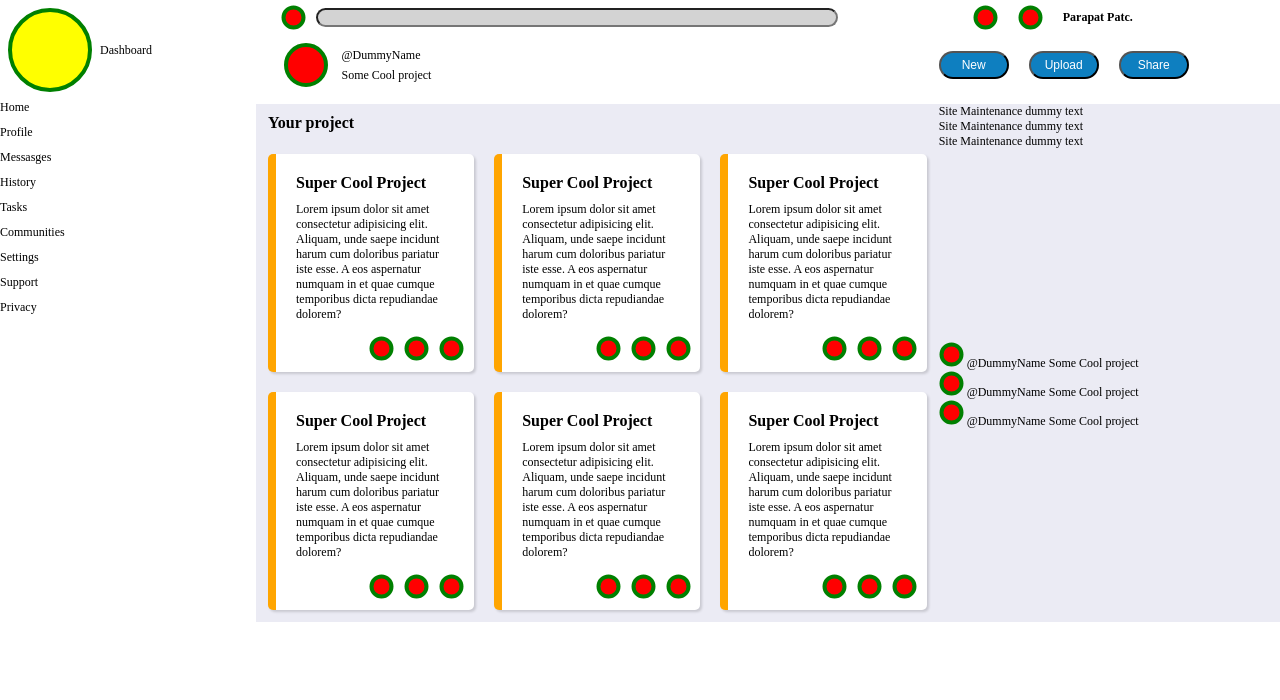
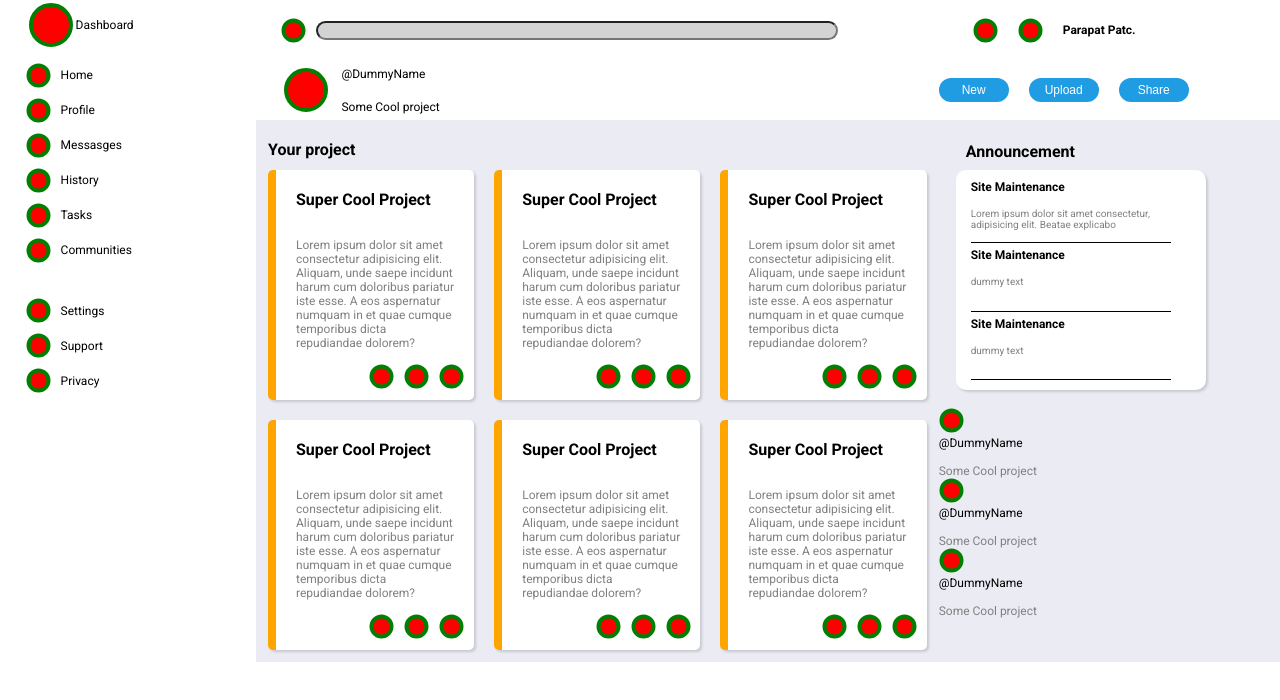
Before and after one commit to parapat-p/admin-dashboard, a plain HTML site: page index.html in a window 1280 px wide. Drawn offline with Linux system fonts and the light colour scheme.

Commit message:
Update Announcement section style layout

```diff
--- a/index.html
+++ b/index.html
@@ -5,6 +5,9 @@
     <meta name="viewport" content="width=device-width, initial-scale=1.0">
     <title>Admin Dashboard</title>
     <link rel="stylesheet" href="styles.css">
+    <link rel="preconnect" href="https://fonts.googleapis.com">
+    <link rel="preconnect" href="https://fonts.gstatic.com" crossorigin>
+    <link href="https://fonts.googleapis.com/css2?family=Roboto:ital,wght@0,100..900;1,100..900&display=swap" rel="stylesheet">
 </head>
 <body>
     <div class="container"> <!-- container -->
@@ -26,7 +29,6 @@
                     </svg>
                     <span id="profile-account"></span>
                 </div>
-
             </div>
             <div class="header-container">
                 <div class="profile-section">
@@ -48,38 +50,65 @@
 
         <div class="sidebar"> <!-- sidebar -->
             <div id="logo-dashboard"> <!-- logo -->
-                <svg width="100" height="100">
-                    <circle cx="50" cy="50" r="40" stroke="green" stroke-width="4" fill="yellow" />
+                <svg class="icon-profile" width="50" height="50">
+                    <circle cx="25" cy="25" r="20" stroke="green" stroke-width="4" fill="red" />
                 </svg>
                 <span>Dashboard</span>
             </div> <!-- /logo -->
 
             <ul> <!-- sidebar menu -->
                 <li>
+                    <svg class="icon-profile" width="25" height="25">
+                        <circle cx="12.5" cy="12.5" r="10" stroke="green" stroke-width="4" fill="red" />
+                    </svg>
                     Home
                 </li>
                 <li>
+                    <svg class="icon-profile" width="25" height="25">
+                        <circle cx="12.5" cy="12.5" r="10" stroke="green" stroke-width="4" fill="red" />
+                    </svg>
                     Profile
                 </li>
                 <li>
+                    <svg class="icon-profile" width="25" height="25">
+                        <circle cx="12.5" cy="12.5" r="10" stroke="green" stroke-width="4" fill="red" />
+                    </svg>
                     Messasges
                 </li>
                 <li>
+                    <svg class="icon-profile" width="25" height="25">
+                        <circle cx="12.5" cy="12.5" r="10" stroke="green" stroke-width="4" fill="red" />
+                    </svg>
                     History
                 </li>
                 <li>
+                    <svg class="icon-profile" width="25" height="25">
+                        <circle cx="12.5" cy="12.5" r="10" stroke="green" stroke-width="4" fill="red" />
+                    </svg>
                     Tasks
                 </li>
                 <li>
+                    <svg class="icon-profile" width="25" height="25">
+                        <circle cx="12.5" cy="12.5" r="10" stroke="green" stroke-width="4" fill="red" />
+                    </svg>
                     Communities
                 </li>
                 <li>
+                    <svg class="icon-profile" width="25" height="25">
+                        <circle cx="12.5" cy="12.5" r="10" stroke="green" stroke-width="4" fill="red" />
+                    </svg>
                     Settings
                 </li>
                 <li>
+                    <svg class="icon-profile" width="25" height="25">
+                        <circle cx="12.5" cy="12.5" r="10" stroke="green" stroke-width="4" fill="red" />
+                    </svg>
                     Support
                 </li>
                 <li>
+                    <svg class="icon-profile" width="25" height="25">
+                        <circle cx="12.5" cy="12.5" r="10" stroke="green" stroke-width="4" fill="red" />
+                    </svg>
                     Privacy
                 </li>
             </ul> <!-- /sidebar menu -->
@@ -194,22 +223,19 @@
             </div> <!-- /project section -->
 
             <div class="annoucement-container"> <!-- announcement section -->
+                <span id="announcement-header">Announcement</span>
                 <div class="card">
                     <span class="header">Site Maintenance</span>
-                    <span class="content">
-                        dummy text
+                    <span class="content">Lorem ipsum dolor sit amet consectetur, adipisicing elit. Beatae explicabo</span>
+                </div>
+                <div class="card">
+                    <span class="header">Site Maintenance</span>
+                    <span class="content">dummy text
                     </span>
                 </div>
                 <div class="card">
                     <span class="header">Site Maintenance</span>
-                    <span class="content">
-                        dummy text
-                    </span>
-                </div>
-                <div class="card">
-                    <span class="header">Site Maintenance</span>
-                    <span class="content">
-                        dummy text
+                    <span class="content">dummy text
                     </span>
                 </div>
             </div> <!-- /announcement section -->
--- a/styles.css
+++ b/styles.css
@@ -7,6 +7,7 @@
 :root{
   --profile-name : "Parapat Patc.";
   font-size: 12px;
+  font-family: "Roboto", sans-serif;
 }
 
 /* for grid and flexbox layout view */
@@ -24,18 +25,29 @@
 
 .sidebar{
   grid-column: 1;
-  grid-row: 1/span 4;
-  justify-content: center;
+  grid-row: 1/span 3;
 }
 
 .sidebar > ul {
   display: flex;
   flex-direction: column;
   gap: 10px;
+  margin-top: 5%;
 }
 
 li {
+  display:flex;
+  gap:10px;
+  align-items: center;
   list-style: none;
+}
+
+#logo-dashboard, li {
+  margin-left: 10%;
+}
+
+li:nth-child(7){
+  margin-top: 10%;
 }
 
 #profile-account::before{
@@ -51,7 +63,10 @@ li {
 
 
 .header{
+  display: grid;
+  grid-template-rows: 1fr 1fr;
   grid-column: 2 /span 3;
+  grid-row: 1 / span 2;
 }
 
 .header-container ,.contents-container{
@@ -60,7 +75,7 @@ li {
 }
 
 .button-section{
-  grid-column: 2/span 3;
+  grid-column: 2 / span 3;
 }
 
 .button-section, .profile-section, .profile-header, .search-bar{
@@ -79,9 +94,13 @@ button{
   border-radius: 20px;
   font-size: 1rem;
   color: white;
-  background-color: rgb(14, 127, 192);
+  background-color: rgb(32, 156, 227);
   font-weight: 500;
+  border: none;
+}
 
+button:hover{
+  border: solid 1px black;
 }
 
 input[type=text]{
@@ -132,6 +151,15 @@ input[type=text]{
   font-size: 16px;
 }
 
+.annoucement-container > .card > .header{
+  font-weight: bolder;
+  font-size: 12px;
+}
+
+.annoucement-container > .card > .content{
+  font-size: 10px;
+}
+
 .card > .icon-project-card {
   display:flex;
   position:absolute;
@@ -150,10 +178,49 @@ input[type=text]{
   padding-top: 50px;
 }
 
+
+
+#announcement-header, #project-header{
+    position:absolute;
+    font-size: 16px;
+    font-weight: bold;
+}
+
+.annoucement-container{
+  justify-content: center;
+  display: flex;
+  flex-direction: column;
+  position:relative;
+  padding: 10px;
+  background-color: white;
+  margin: 5%;
+  margin-top: 50px;
+  border-radius: 10px;
+  gap: 5px;
+  max-width: 250px;
+  box-shadow: rgba(0, 0, 0, 0.15) 1.95px 1.95px 2.6px;
+}
+
 #project-header{
-  position:absolute;
-  top: 2%;
+  top: 20px;
   left: 1rem;
-  font-size: 16px;
-  font-weight: bold;
 }
+
+#announcement-header{
+  top: -28px;
+}
+
+.annoucement-container > .card {
+  display: flex;
+  flex: 1;
+  flex-direction: column;
+  border-bottom: 1px black solid;
+  padding-bottom: 5px;
+  width: clamp(200px,200px,200px);
+  margin-left: 5px;
+}
+
+.card >.content{
+  flex: 1;
+  color: gray;
+}
```
